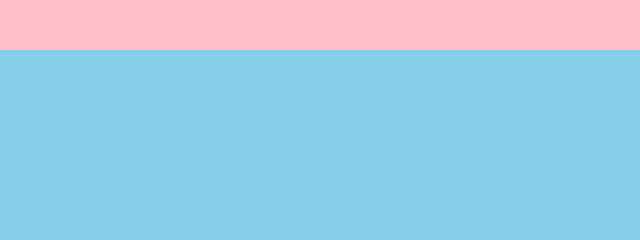
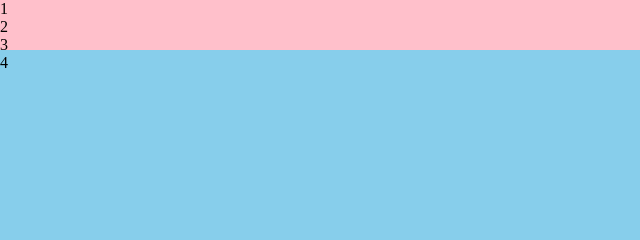
Before and after one commit to zhj704/day2.14, a plain HTML site: page index.html in a window 1280 px wide. Shown: the top 240 px of the page, 0-640 px from the left. Drawn offline with Linux system fonts and the light colour scheme.

Commit message:
创建头部样式

```diff
--- a/index.html
+++ b/index.html
@@ -11,7 +11,14 @@
 
 <body>
     <div class="wrap">
-        <header class="header"></header>
+        <header class="header">
+            <ul>
+                <li>1</li>
+                <li>2</li>
+                <li>3</li>
+                <li>4</li>
+            </ul>
+        </header>
         <section class="section"></section>
         <footer class="footer"></footer>
     </div>
```
